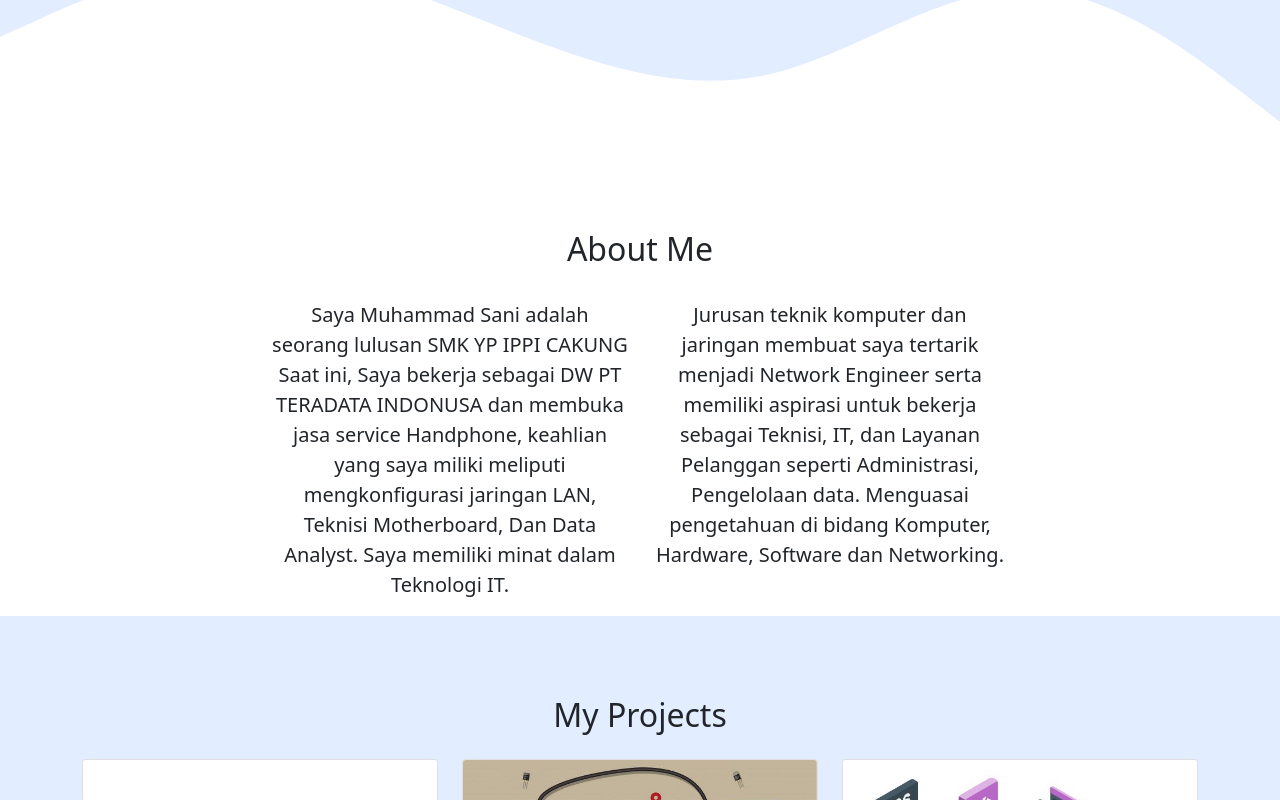
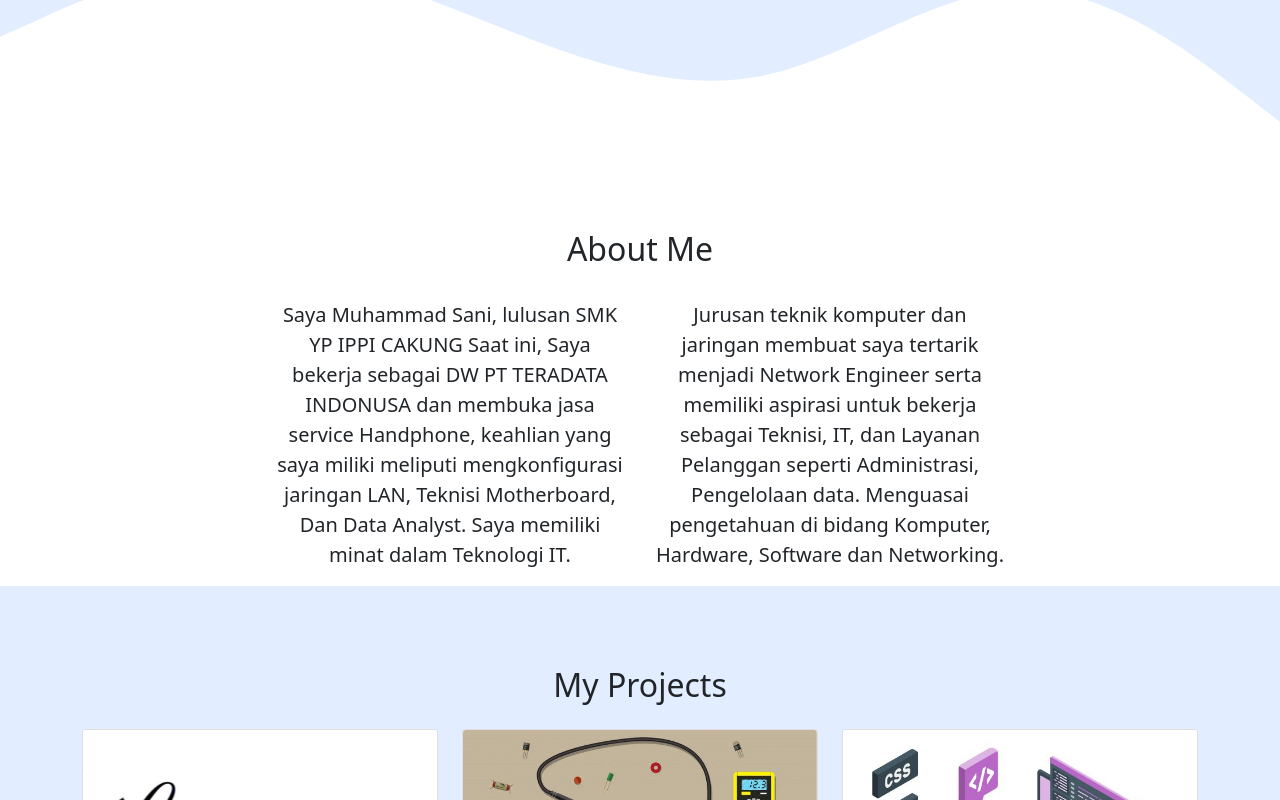
Before and after one commit to Sannnzz/portofolio, a plain HTML site: page index.html in a window 1280 px wide. Shown: the part 567-1367 px from the top of the page. Drawn offline with nearby package versions, Linux system fonts and the light colour scheme.

Commit message:
index.html

```diff
--- a/index.html
+++ b/index.html
@@ -60,7 +60,7 @@
   </div>
   <div class="row justify-content-center fs-5 text-center">
     <div class="col-md-4">
-      <p>Saya Muhammad Sani adalah seorang lulusan SMK YP IPPI CAKUNG Saat ini, Saya bekerja sebagai DW PT TERADATA INDONUSA dan membuka jasa service Handphone, keahlian yang saya miliki meliputi mengkonfigurasi jaringan LAN, Teknisi Motherboard, Dan Data Analyst. Saya memiliki minat dalam Teknologi IT.</p>
+      <p>Saya Muhammad Sani, lulusan SMK YP IPPI CAKUNG Saat ini, Saya bekerja sebagai DW PT TERADATA INDONUSA dan membuka jasa service Handphone, keahlian yang saya miliki meliputi mengkonfigurasi jaringan LAN, Teknisi Motherboard, Dan Data Analyst. Saya memiliki minat dalam Teknologi IT.</p>
     </div>
       <div class="col-md-4">
         <p>Jurusan teknik komputer dan jaringan membuat saya tertarik menjadi Network Engineer serta memiliki aspirasi untuk bekerja sebagai Teknisi, IT, dan Layanan Pelanggan seperti Administrasi, Pengelolaan data. Menguasai pengetahuan di bidang Komputer, Hardware, Software dan Networking.</p>
```
